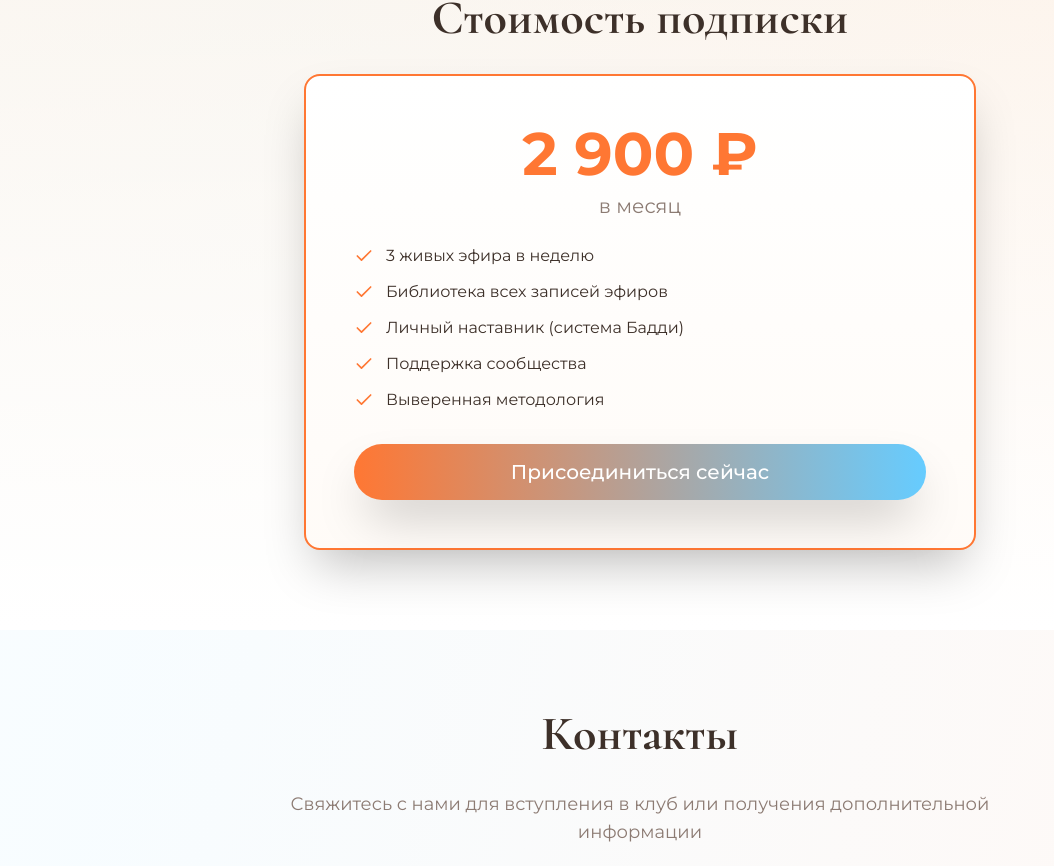
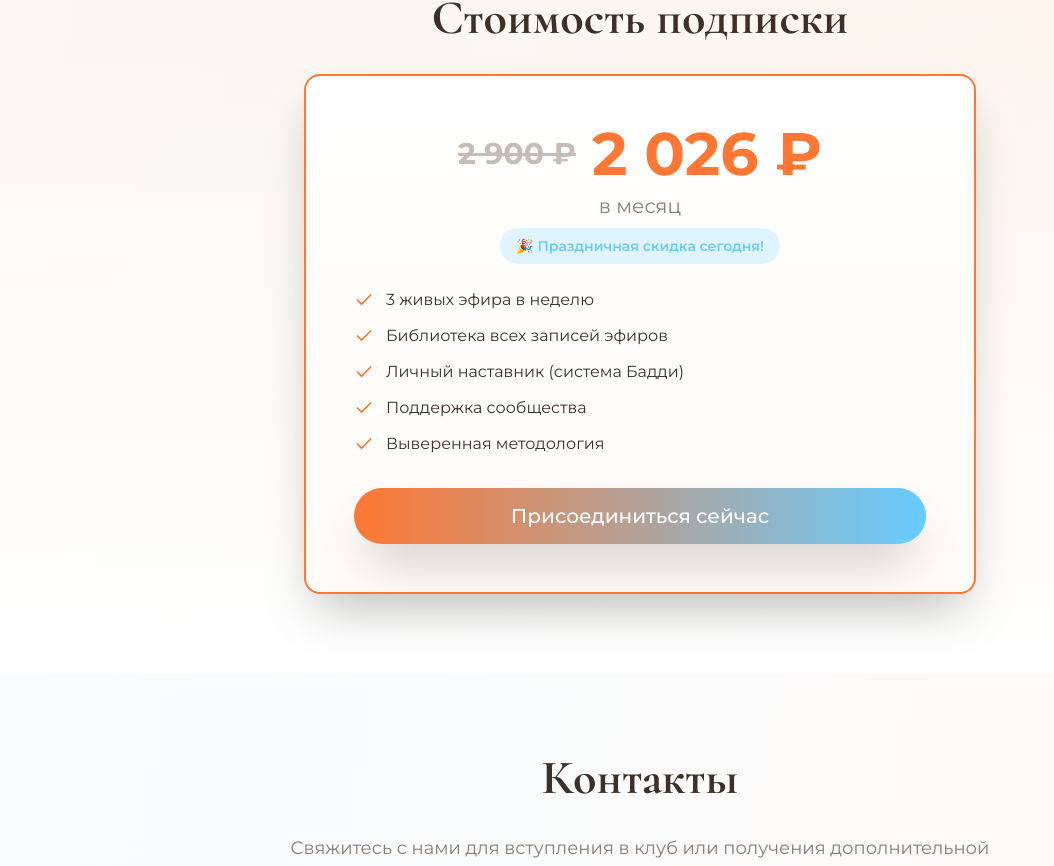
Before and after one commit to pr-poehali-dev/formula-qi-landing-page, a React (Vite) app: page / in a window 1280 px wide. Shown: the part 4480-5346 px from the top of the page, without its empty margins (0-1054 px from the left). Built offline with nearby package versions, Linux system fonts and the light colour scheme.

Commit message:
feat: добавлена праздничная цена 2026 руб

```diff
--- a/src/pages/Index.tsx
+++ b/src/pages/Index.tsx
@@ -346,8 +346,14 @@ const Index = () => {
           </h2>
           <Card className="p-12 border-2 border-primary shadow-2xl hover:shadow-primary/30 transition-all bg-gradient-to-b from-white to-accent/10">
             <div className="mb-6">
-              <div className="text-6xl font-bold text-primary mb-2">2 900 ₽</div>
-              <div className="text-xl text-muted-foreground">в месяц</div>
+              <div className="flex items-center justify-center gap-4 mb-2">
+                <div className="text-3xl font-bold text-muted-foreground line-through opacity-50">2 900 ₽</div>
+                <div className="text-6xl font-bold text-primary">2 026 ₽</div>
+              </div>
+              <div className="text-xl text-muted-foreground mb-2">в месяц</div>
+              <div className="inline-block px-4 py-2 bg-secondary/20 text-secondary font-semibold rounded-full text-sm">
+                🎉 Праздничная скидка сегодня!
+              </div>
             </div>
             <ul className="text-left space-y-3 mb-8">
               <li className="flex items-center gap-3">
```
